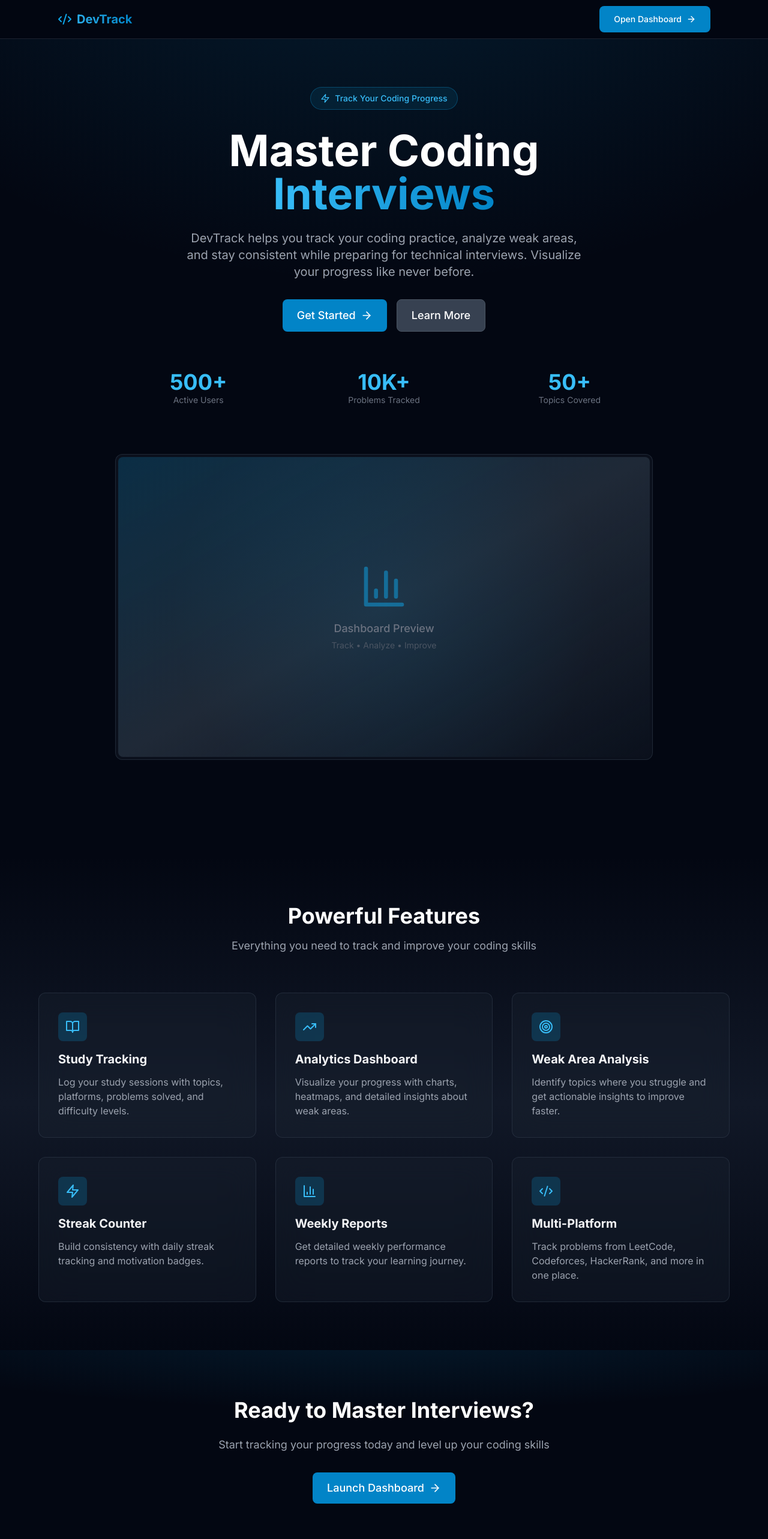
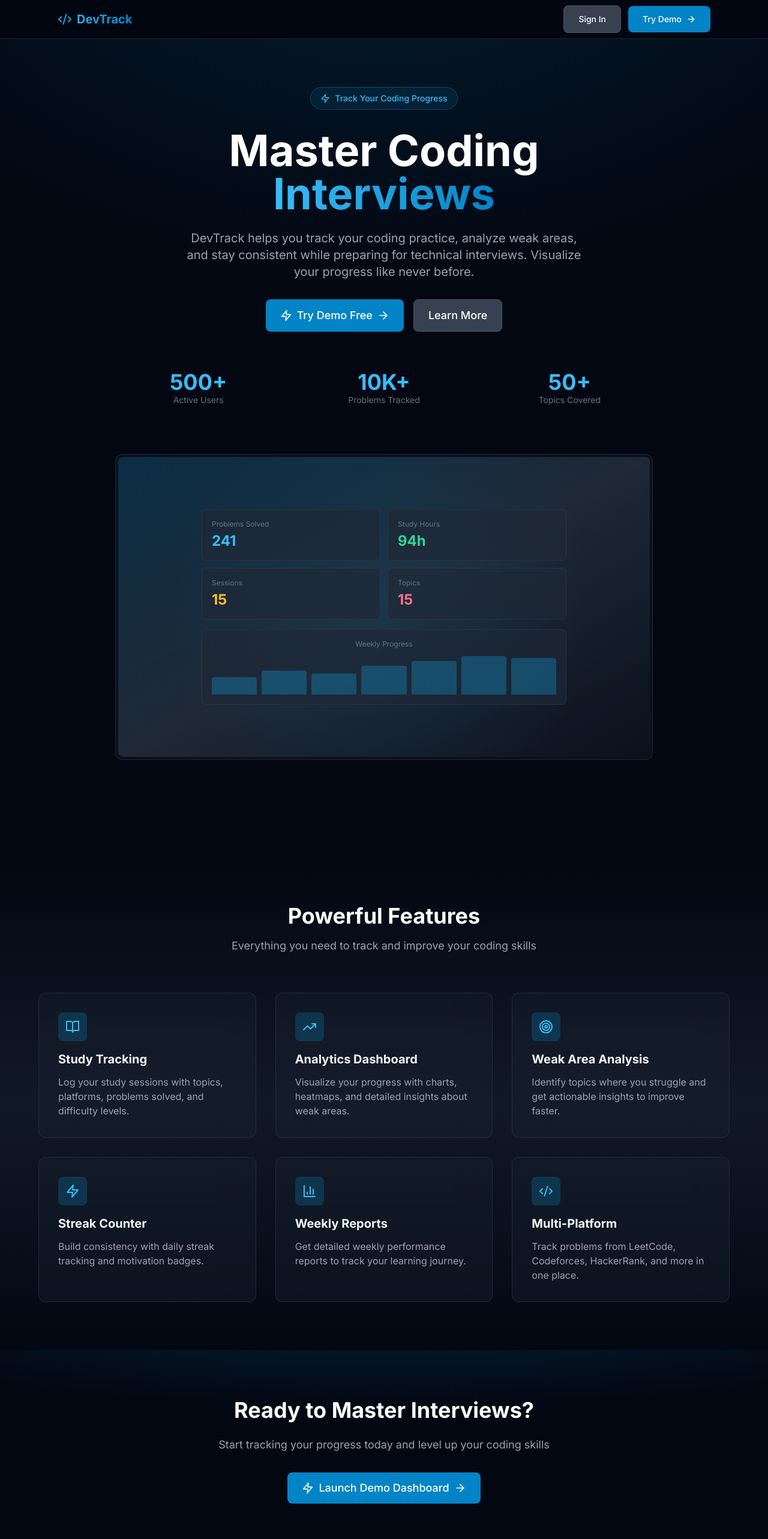
Before and after one commit to akhand471/DevTrack, a React (Vite) app: page / in a window 1280 px wide. Shown: the top 2566 px of the page at 60% size. Built offline with nearby package versions, Linux system fonts and the light colour scheme; no server answers.

Commit message:
feat: build dashboard with summary stats and activity cards

```diff
--- a/src/pages/LandingPage.jsx
+++ b/src/pages/LandingPage.jsx
@@ -1,8 +1,17 @@
 import React from 'react'
-import { Link } from 'react-router-dom'
+import { Link, useNavigate } from 'react-router-dom'
 import { ArrowRight, Zap, Target, TrendingUp, Code2, BarChart3, BookOpen } from 'lucide-react'
+import { useAuth } from '../context/AuthContext'
 
 const LandingPage = () => {
+  const { loginAsDemo } = useAuth()
+  const navigate = useNavigate()
+
+  const handleTryDemo = () => {
+    loginAsDemo()
+    navigate('/dashboard')
+  }
+
   return (
     <div className="w-full">
       {/* Landing Navbar */}
@@ -13,13 +22,19 @@ const LandingPage = () => {
               <Code2 size={24} className="text-primary-500" />
               <span>DevTrack</span>
             </Link>
-            <Link
-              to="/dashboard"
-              className="btn-primary text-sm py-2 px-4 flex items-center gap-2"
-            >
-              Open Dashboard
-              <ArrowRight size={16} />
-            </Link>
+            <div className="flex items-center gap-3">
+              <Link to="/login" className="btn-secondary text-sm py-2 px-4">
+                Sign In
+              </Link>
+              <button
+                onClick={handleTryDemo}
+                id="landing-try-demo-btn"
+                className="btn-primary text-sm py-2 px-4 flex items-center gap-2"
+              >
+                Try Demo
+                <ArrowRight size={16} />
+              </button>
+            </div>
           </div>
         </div>
       </nav>
@@ -44,13 +59,15 @@ const LandingPage = () => {
           </p>
 
           <div className="flex flex-col sm:flex-row gap-4 justify-center mb-16">
-            <Link
-              to="/dashboard"
+            <button
+              onClick={handleTryDemo}
+              id="hero-try-demo-btn"
               className="btn-primary flex items-center justify-center gap-2 group text-lg px-8 py-4"
             >
-              Get Started
+              <Zap size={20} />
+              Try Demo Free
               <ArrowRight size={20} className="group-hover:translate-x-1 transition-transform" />
-            </Link>
+            </button>
             <a href="#features" className="btn-secondary text-lg px-8 py-4 text-center">
               Learn More
             </a>
@@ -72,14 +89,37 @@ const LandingPage = () => {
             </div>
           </div>
 
-          {/* Hero Image/Visual */}
+          {/* Hero Visual */}
           <div className="rounded-xl overflow-hidden border border-dark-700/50 card-glass p-1 mb-20">
             <div className="bg-gradient-to-br from-primary-500/20 via-dark-800 to-transparent rounded-lg h-96 md:h-[500px] flex items-center justify-center relative">
               <div className="absolute inset-0 bg-[radial-gradient(circle_at_50%_50%,rgba(14,165,233,0.1)_0%,transparent_70%)]" />
-              <div className="text-center relative z-10">
-                <BarChart3 size={80} className="mx-auto mb-4 text-primary-500/50" />
-                <p className="text-gray-500 text-lg font-medium">Dashboard Preview</p>
-                <p className="text-gray-600 text-sm mt-1">Track • Analyze • Improve</p>
+              {/* Mini mock dashboard preview */}
+              <div className="relative z-10 w-full max-w-2xl px-8">
+                <div className="grid grid-cols-2 gap-3 mb-4">
+                  {[
+                    { label: 'Problems Solved', val: '241', color: 'text-primary-400' },
+                    { label: 'Study Hours', val: '94h', color: 'text-emerald-400' },
+                    { label: 'Sessions', val: '15', color: 'text-amber-400' },
+                    { label: 'Topics', val: '15', color: 'text-rose-400' },
+                  ].map((item, i) => (
+                    <div key={i} className="bg-dark-800/70 border border-dark-700/50 rounded-lg p-4 text-left">
+                      <p className="text-xs text-gray-500 mb-1">{item.label}</p>
+                      <p className={`text-2xl font-bold ${item.color}`}>{item.val}</p>
+                    </div>
+                  ))}
+                </div>
+                <div className="bg-dark-800/70 border border-dark-700/50 rounded-lg p-4">
+                  <p className="text-xs text-gray-500 mb-3">Weekly Progress</p>
+                  <div className="flex items-end gap-2 h-16">
+                    {[18, 25, 22, 30, 35, 40, 38].map((val, i) => (
+                      <div
+                        key={i}
+                        className="flex-1 bg-primary-500/30 hover:bg-primary-500/60 rounded-t transition-all duration-300"
+                        style={{ height: `${(val / 40) * 100}%` }}
+                      />
+                    ))}
+                  </div>
+                </div>
               </div>
             </div>
           </div>
@@ -152,10 +192,15 @@ const LandingPage = () => {
           <p className="section-subtitle mb-8">
             Start tracking your progress today and level up your coding skills
           </p>
-          <Link to="/dashboard" className="btn-primary inline-flex items-center gap-2 group text-lg px-8 py-4">
-            Launch Dashboard
+          <button
+            onClick={handleTryDemo}
+            id="cta-try-demo-btn"
+            className="btn-primary inline-flex items-center gap-2 group text-lg px-8 py-4"
+          >
+            <Zap size={20} />
+            Launch Demo Dashboard
             <ArrowRight size={20} className="group-hover:translate-x-1 transition-transform" />
-          </Link>
+          </button>
         </div>
       </section>
 
--- a/src/pages/Profile.jsx
+++ b/src/pages/Profile.jsx
@@ -1,6 +1,8 @@
 import React, { useState, useEffect } from 'react'
 import { User, Github, Mail, Edit2, Save, X, Award, Flame, Target, Loader } from 'lucide-react'
 import userService from '../services/userService'
+import analyticsService from '../services/analyticsService'
+import XPBar from '../components/XPBar'
 
 const ToggleSwitch = ({ checked, onChange, label }) => (
   <button
@@ -53,13 +55,15 @@ const Profile = () => {
     const fetchProfile = async () => {
       try {
         setLoading(true)
-        const [profileRes, statsRes] = await Promise.all([
+              const [profileRes, statsRes, summaryRes] = await Promise.all([
           userService.getProfile(),
           userService.getStats(),
+          analyticsService.getSummary(),
         ])
 
         const p = profileRes.data || {}
         const s = statsRes.data || {}
+        const sum = summaryRes?.data || {}
 
         setProfile({
           name: p.name || '',
@@ -67,10 +71,10 @@ const Profile = () => {
           githubUsername: p.githubUsername || '',
           bio: p.bio || '',
           location: p.location || '',
-          currentStreak: s.currentStreak || p.currentStreak || 0,
-          longestStreak: s.longestStreak || p.longestStreak || 0,
-          totalProblems: s.totalProblems || 0,
-          totalHours: s.totalHours || 0,
+          currentStreak: s.currentStreak || p.currentStreak || sum.currentStreak || 0,
+          longestStreak: s.longestStreak || p.longestStreak || sum.longestStreak || 0,
+          totalProblems: sum.totalProblems || 0,
+          totalHours: sum.totalHours || 0,
         })
       } catch (err) {
         setError('Failed to load profile')
@@ -282,6 +286,9 @@ const Profile = () => {
         </div>
       </div>
 
+      {/* XP Level Bar */}
+      <XPBar />
+
       {/* Achievements */}
       <div className="card-glass rounded-xl p-8">
         <h2 className="text-2xl font-bold mb-6">Achievements 🏆</h2>
```
Also changed, not shown: src/pages/Dashboard.jsx (+70 -20 lines).
